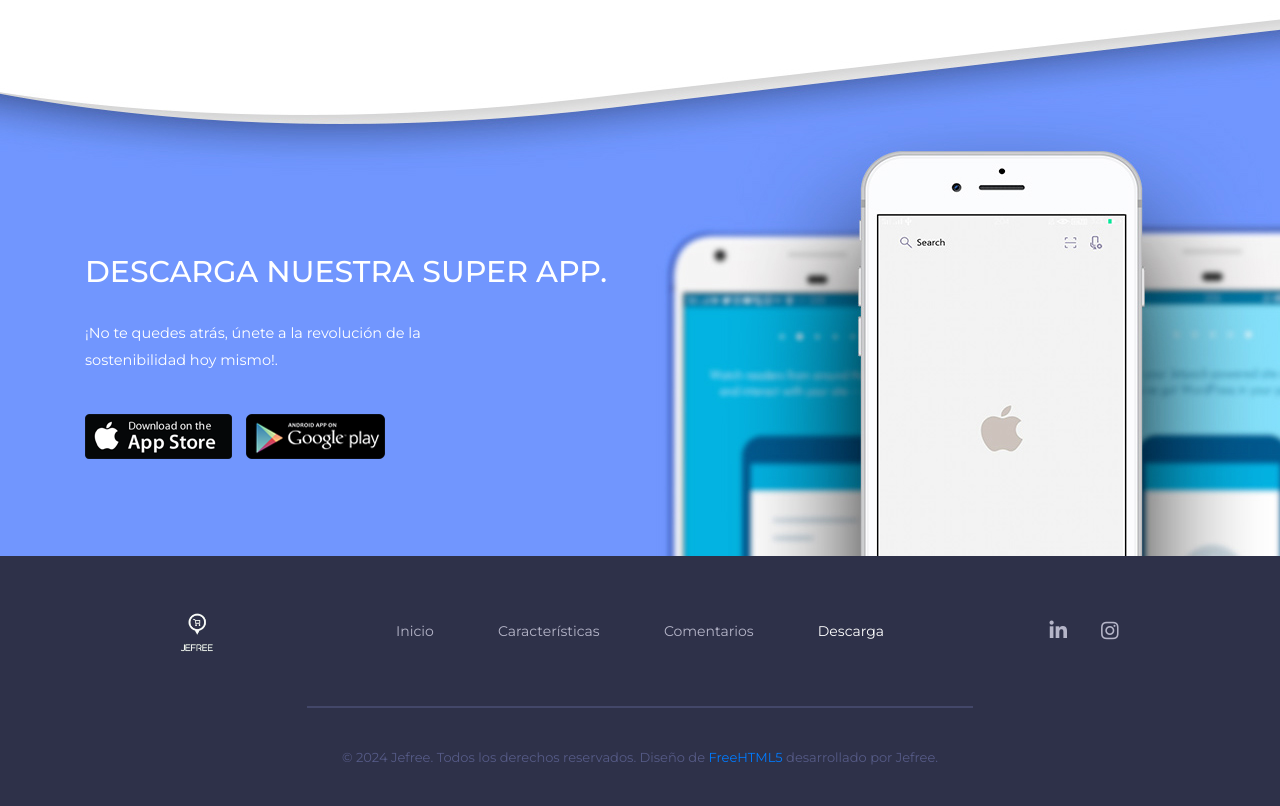
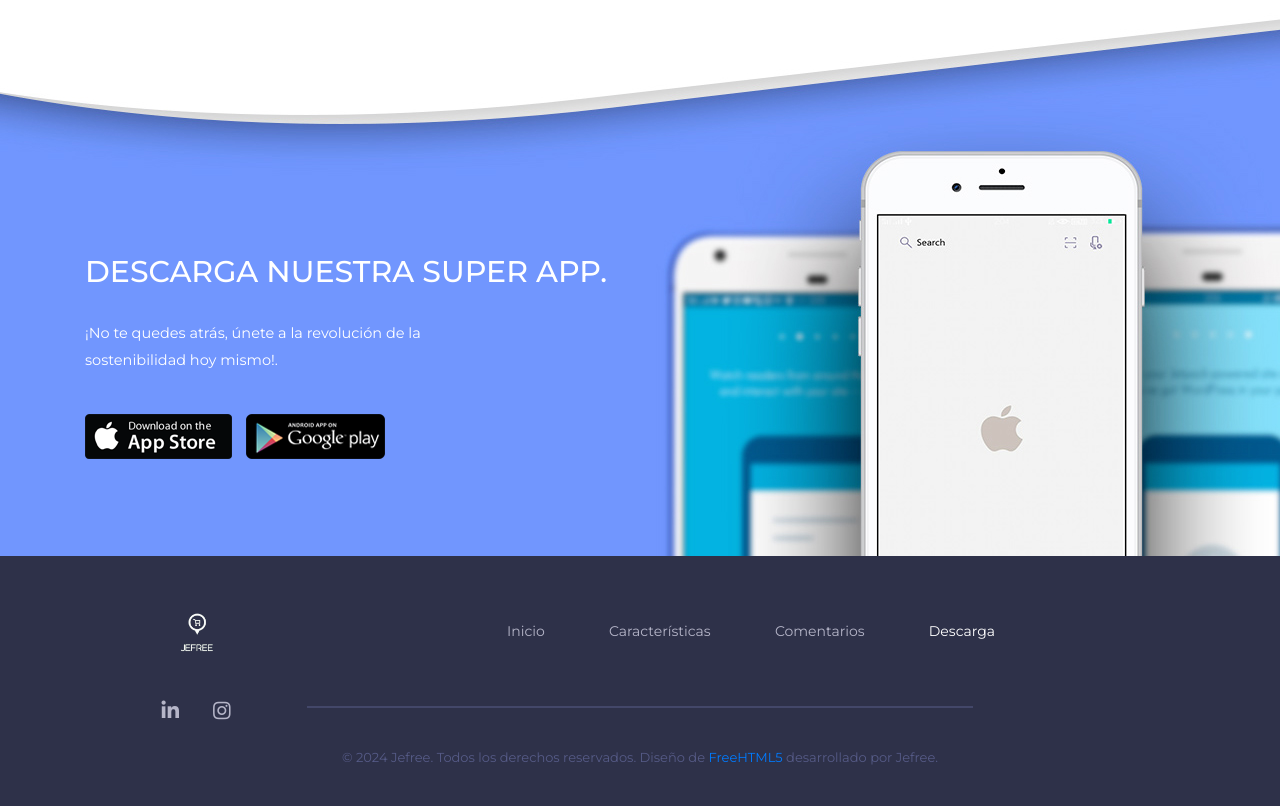
Before and after one commit to Jefree48/jefree, a website: page index.html in a window 1280 px wide. Shown: the part 4403-5209 px from the top of the page. Drawn offline with Linux system fonts and the light colour scheme.

Commit message:
footer-outer colum 2-3

```diff
--- a/css/style.css
+++ b/css/style.css
@@ -532,8 +532,7 @@ display: inline-block;
   color: #fff;
 }
 .footer-outer .column-2-3 {
-  width: 60%;
-  float: left;
+
   height: 80px;
 }
 .footer-outer .column-3-3 {
```
